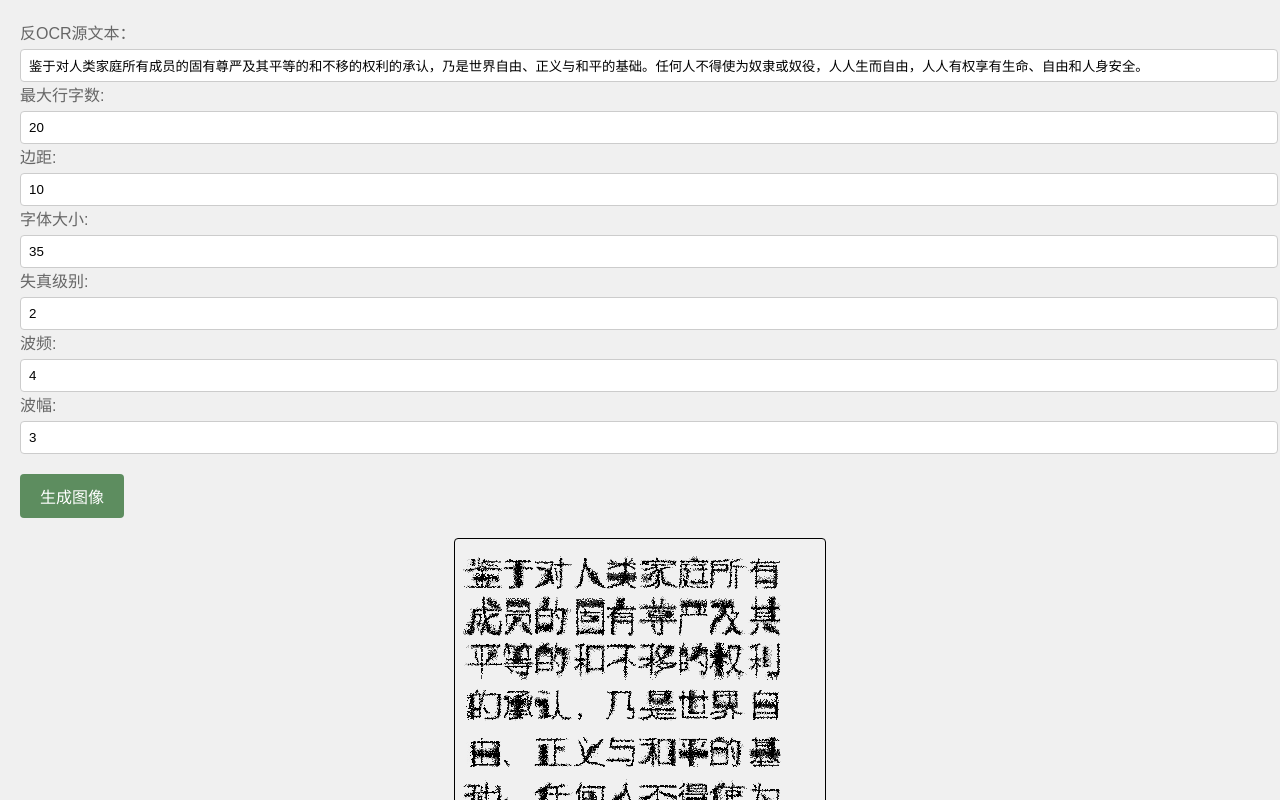
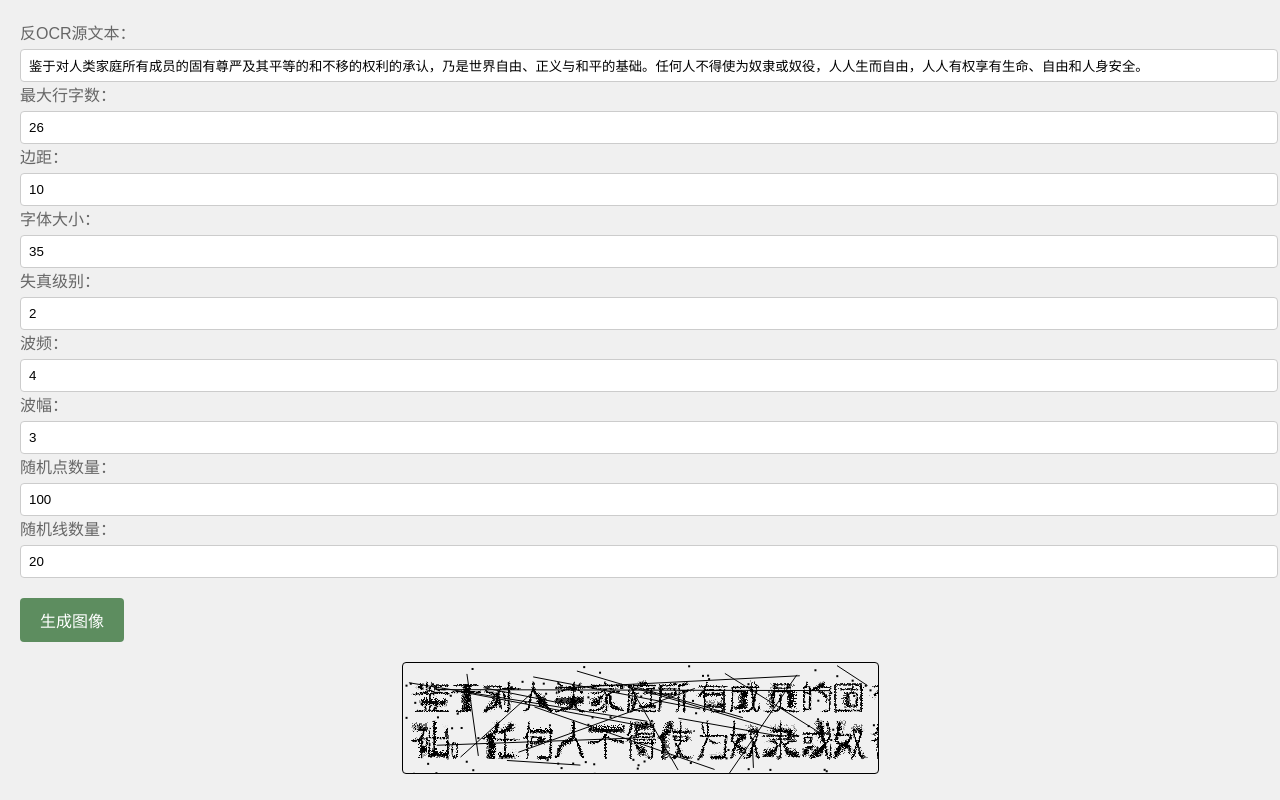
Before and after one commit to molikai-work/OCR-Interference, a plain HTML site: page index.html in a window 1280 px wide. Shown: the top 800 px of the page. Drawn offline with Linux system fonts and the light colour scheme.

Commit message:
优化干扰算法和添加点线干扰

```diff
--- a/index.html
+++ b/index.html
@@ -1,8 +1,4 @@
 <!DOCTYPE html>
-<!--
- -- © 2024 molikai-work
- -- https://github.com/molikai-work/OCR-Interference
- -->
 <html lang="zh-CN">
 <head>
     <meta charset="UTF-8">
@@ -66,25 +62,32 @@
 </head>
 <body>
     <div id="controls">
-        <label for="maxChars">反OCR源文本：</label>
+        <label for="inputText">反OCR源文本：</label>
         <input type="text" id="inputText" placeholder="输入文本" value="鉴于对人类家庭所有成员的固有尊严及其平等的和不移的权利的承认，乃是世界自由、正义与和平的基础。任何人不得使为奴隶或奴役，人人生而自由，人人有权享有生命、自由和人身安全。">
-        <label for="maxChars">最大行字数:</label>
-        <input type="number" id="maxChars" value="20">
 
-        <label for="margin">边距:</label>
+        <label for="maxChars">最大行字数：</label>
+        <input type="number" id="maxChars" value="26">
+
+        <label for="margin">边距：</label>
         <input type="number" id="margin" value="10">
 
-        <label for="fontSize">字体大小:</label>
+        <label for="fontSize">字体大小：</label>
         <input type="number" id="fontSize" value="35">
 
-        <label for="distortionLevel">失真级别:</label>
+        <label for="distortionLevel">失真级别：</label>
         <input type="number" id="distortionLevel" value="2">
 
-        <label for="waveFrequency">波频:</label>
+        <label for="waveFrequency">波频：</label>
         <input type="number" id="waveFrequency" value="4">
 
-        <label for="waveAmplitude">波幅:</label>
+        <label for="waveAmplitude">波幅：</label>
         <input type="number" id="waveAmplitude" value="3">
+
+        <label for="pointCount">随机点数量：</label>
+        <input type="number" id="pointCount" value="100">
+
+        <label for="lineCount">随机线数量：</label>
+        <input type="number" id="lineCount" value="20">
 
         <button id="generateButton">生成图像</button>
     </div>
@@ -95,16 +98,12 @@
         document.addEventListener('DOMContentLoaded', function() {
             const generateButton = document.getElementById('generateButton');
             generateButton.addEventListener('click', updateCanvas);
-
-            // 更新画布
-            updateCanvas();
+            updateCanvas(); // 初次加载页面时生成图像
         });
 
-        // 获取文本画布和绘图上下文
         const canvas = document.getElementById('textCanvas');
         const ctx = canvas.getContext('2d');
 
-        // 更新画布
         function updateCanvas() {
             const text = document.getElementById('inputText').value;
             const maxChars = parseInt(document.getElementById('maxChars').value);
@@ -113,89 +112,69 @@
             const distortionLevel = parseInt(document.getElementById('distortionLevel').value);
             const waveFrequency = parseInt(document.getElementById('waveFrequency').value);
             const waveAmplitude = parseInt(document.getElementById('waveAmplitude').value);
-            drawDistortedText(text, maxChars, margin, fontSize, distortionLevel, waveFrequency, waveAmplitude);
+            const pointCount = parseInt(document.getElementById('pointCount').value);
+            const lineCount = parseInt(document.getElementById('lineCount').value);
+
+            drawDistortedText(text, maxChars, margin, fontSize, distortionLevel, waveFrequency, waveAmplitude, pointCount, lineCount);
         }
 
-        // 绘制失真文本
-        function drawDistortedText(text, maxChars, margin, fontSize, distortionLevel, waveFrequency, waveAmplitude) {
-            // 初始化画布高度
-            let canvasHeight = margin * 2;
-            let totalLines = 0;
-
-            // 逐行绘制文本
-            while (true) {
-                const lines = Math.ceil(text.length / maxChars);
-                totalLines += lines;
+        function drawDistortedText(text, maxChars, margin, fontSize, distortionLevel, waveFrequency, waveAmplitude, pointCount, lineCount) {
+            const lines = wrapText(ctx, text, maxChars, fontSize);
             const lineHeight = fontSize + 10;
-                const maxHeight = totalLines * lineHeight;
-                const height = maxHeight + margin * 2;
-
-                if (height > canvasHeight) {
-                    canvasHeight = height;
-                }
-
-                // 创建新的画布
             canvas.width = maxChars * (fontSize / 2) + 2 * margin;
-                canvas.height = canvasHeight;
+            canvas.height = lines.length * lineHeight + 2 * margin;
 
             ctx.clearRect(0, 0, canvas.width, canvas.height);
             ctx.font = `${fontSize}px Arial`;
             ctx.fillStyle = 'black';
 
-                // 文本自动换行
-                let x = margin;
             let y = margin + fontSize;
+            for (const line of lines) {
+                ctx.fillText(line, margin, y);
+                y += lineHeight;
+            }
+
+            distortCanvas(ctx, canvas.width, canvas.height, distortionLevel, waveFrequency, waveAmplitude);
+            addRandomPoints(ctx, canvas.width, canvas.height, pointCount);
+            addRandomLines(ctx, canvas.width, canvas.height, lineCount);
+        }
+
+        function wrapText(ctx, text, maxChars, fontSize) {
+            const words = text.split('');
+            const lines = [];
             let line = '';
-
-                for (let i = 0; i < text.length; i++) {
-                    const char = text[i];
-                    const testLine = line + char;
+            for (const word of words) {
+                const testLine = line + word;
                 const metrics = ctx.measureText(testLine);
                 const testWidth = metrics.width;
-
-                    // 如果当前行文本宽度超出了画布宽度则换行
-                    if (testWidth > maxChars * (fontSize / 2) && i > 0) {
-                        if (y + lineHeight > canvas.height) {
-                            break;
-                        }
-                        ctx.fillText(line, x, y);
-                        y += lineHeight;
-                        line = char;
+                if (testWidth > maxChars * (fontSize / 2) && line.length > 0) {
+                    lines.push(line);
+                    line = word;
                 } else {
                     line = testLine;
                 }
             }
-
-                // 绘制最后一行文本
-                ctx.fillText(line, x, y);
-
-                // 检查文本是否未超出画布高度，是则退出循环
-                if (y + lineHeight <= canvas.height) {
-                    break;
-                }
+            lines.push(line);
+            return lines;
         }
 
-            // 获取绘制文本后的图像数据
-            const imageData = ctx.getImageData(0, 0, canvas.width, canvas.height);
+        function distortCanvas(ctx, width, height, distortionLevel, waveFrequency, waveAmplitude) {
+            const imageData = ctx.getImageData(0, 0, width, height);
             const data = imageData.data;
+            const distortedData = new Uint8ClampedArray(data);
 
-            // 创建扭曲文本的图像数据
-            const distortedImageData = ctx.getImageData(0, 0, canvas.width, canvas.height);
-            const distortedData = distortedImageData.data;
-
-            // 添加波形失真
-            for (let y = 0; y < canvas.height; y++) {
+            for (let y = 0; y < height; y++) {
                 const yDistortion = Math.sin(y / waveFrequency) * waveAmplitude;
-                for (let x = 0; x < canvas.width; x++) {
+                for (let x = 0; x < width; x++) {
                     const xDistortion = Math.sin(x / waveFrequency) * waveAmplitude;
                     const dx = Math.floor(xDistortion + distortionLevel * (Math.random() - 0.5));
                     const dy = Math.floor(yDistortion + distortionLevel * (Math.random() - 0.5));
                     const sx = x + dx;
                     const sy = y + dy;
-                    const si = (sx + sy * canvas.width) * 4;
-                    const di = (x + y * canvas.width) * 4;
+                    const si = (sx + sy * width) * 4;
+                    const di = (x + y * width) * 4;
 
-                    if (sx >= 0 && sx < canvas.width && sy >= 0 && sy < canvas.height) {
+                    if (sx >= 0 && sx < width && sy >= 0 && sy < height) {
                         distortedData[di] = data[si];
                         distortedData[di + 1] = data[si + 1];
                         distortedData[di + 2] = data[si + 2];
@@ -204,8 +183,28 @@
                 }
             }
 
-            // 绘制扭曲后的文本
-            ctx.putImageData(distortedImageData, 0, 0);
+            ctx.putImageData(new ImageData(distortedData, width, height), 0, 0);
+        }
+
+        function addRandomPoints(ctx, width, height, count) {
+            for (let i = 0; i < count; i++) {
+                const x = Math.random() * width;
+                const y = Math.random() * height;
+                ctx.fillRect(x, y, 2, 2); // 绘制一个2x2的点
+            }
+        }
+
+        function addRandomLines(ctx, width, height, count) {
+            for (let i = 0; i < count; i++) {
+                const x1 = Math.random() * width;
+                const y1 = Math.random() * height;
+                const x2 = Math.random() * width;
+                const y2 = Math.random() * height;
+                ctx.beginPath();
+                ctx.moveTo(x1, y1);
+                ctx.lineTo(x2, y2);
+                ctx.stroke();
+            }
         }
     </script>
 </body>
```
Also changed, not shown: image2.png, 1 other file. Lines whose indentation alone changed are shown as unchanged.
